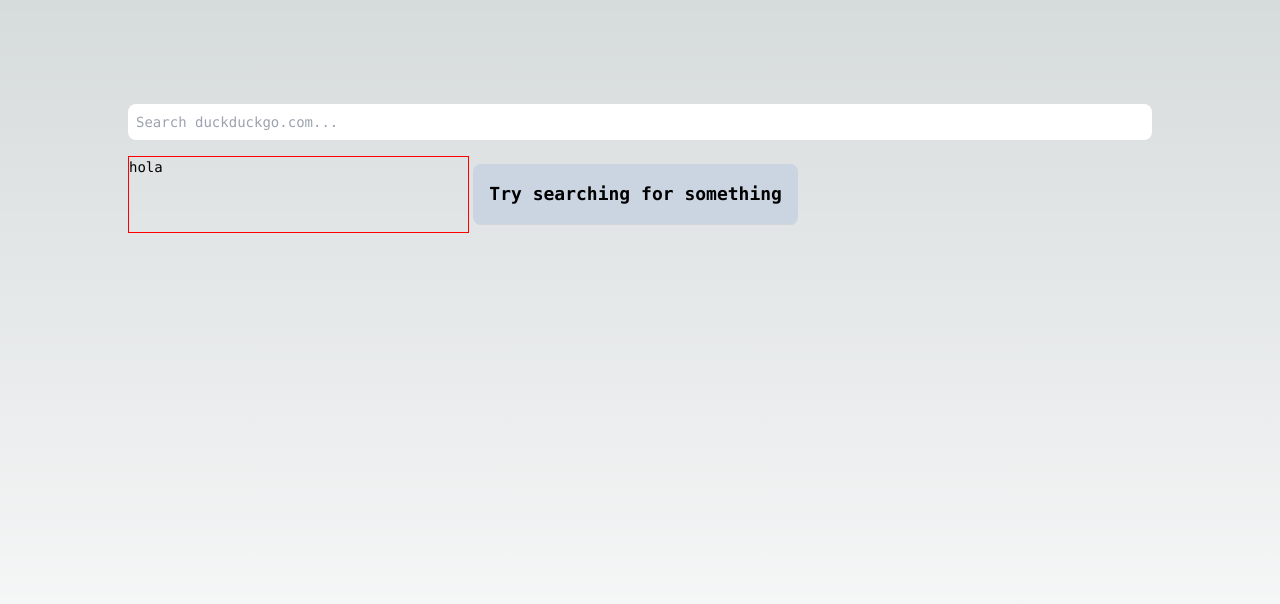
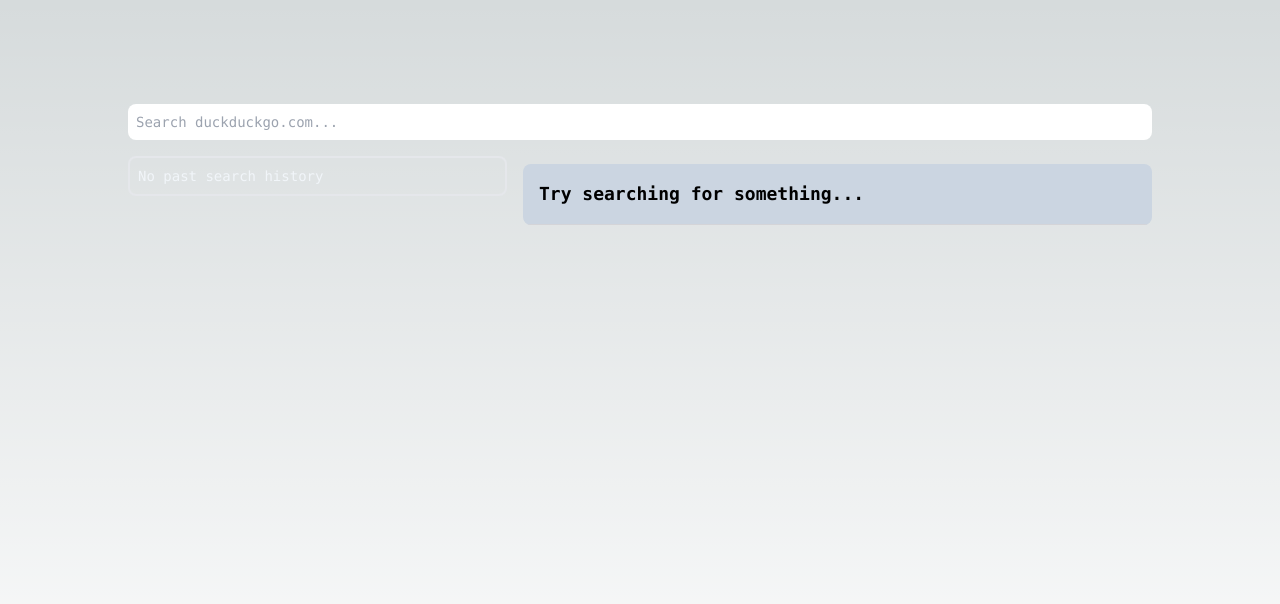
Before and after one commit to Lakshamana/duckduckgoer-client, a Next.js app: page / in a window 1280 px wide. Shown: the top 604 px of the page. Built offline with nearby package versions, Linux system fonts and the light colour scheme.

Commit message:
feat: create search history

```diff
--- a/app/components/results-table.tsx
+++ b/app/components/results-table.tsx
@@ -3,7 +3,7 @@
 export function ResultsTable({ data, firstSearch, loading }: ResultsTableProps) {
   if (loading) {
     return (
-      <section className='overflow-x-hidden overflow-y-auto my-2 bg-slate-300 rounded-lg'>
+      <section className='w-full overflow-x-hidden overflow-y-auto my-2 bg-slate-300 rounded-lg'>
         <div className='flex flex-row items-center justify-between p-4 border-b border-zinc-300'>
           <div className='flex flex-col items-start'>
             <h3 className='text-lg font-bold'> Loading... </h3>
@@ -15,11 +15,11 @@
 
   if (!data.length) {
     return (
-      <section className='overflow-x-hidden overflow-y-auto my-2 bg-slate-300 rounded-lg'>
+      <section className='w-full overflow-x-hidden overflow-y-auto my-2 bg-slate-300 rounded-lg'>
         <div className='flex flex-row items-center justify-between p-4 border-b border-zinc-300'>
           <div className='flex flex-col items-start'>
             <h3 className='text-lg font-bold'>
-              {firstSearch ? 'Try searching for something' : 'No results found for that search'}
+              {firstSearch ? 'Try searching for something...' : 'No results found for that search'}
             </h3>
           </div>
         </div>
--- a/app/components/search-history.tsx
+++ b/app/components/search-history.tsx
@@ -1,7 +1,27 @@
-export function SearchHistory({ dataHistory }: any) {
+import { SearchHistoryProps } from '@/app/types'
+
+export function SearchHistory({ searchHistory, onSelectedItem }: SearchHistoryProps) {
+  let useInnerComponent = <p className='m-2 text-slate-100'>No past search history</p>
+
+  if (searchHistory?.length) {
+    useInnerComponent = (
+      <ul className='list-outside'>
+        {searchHistory.map(item => {
+          return (
+            <li key={item.id}>
+              <div className='flex flex-col items-start p-2 hover:text-sky-600'>
+                <h3 onClick={() => onSelectedItem(item.title)} className='text-lg font-bold'>{item.title}</h3>
+              </div>
+            </li>
+          )
+        })}
+      </ul>
+    )
+  }
+
   return (
-    <div className='flex mr-1 w-1/3'>
-
+    <div className='mr-4 w-3/5 border-2 border-white-100 rounded-lg overflow-x-auto'>
+      {useInnerComponent}
     </div>
   )
 }
--- a/app/page.tsx
+++ b/app/page.tsx
@@ -1,49 +1,67 @@
 'use client'
 
-import React from 'react'
+import React, { useRef, useState } from 'react'
 import { ResultsTable } from '@/app/components'
 import { retrieveData } from './services/retrieve-data'
+import { SearchHistory } from './components/search-history'
 
 export default function Home() {
-  const [search, setSearch] = React.useState('')
-  const [firstSearch, setFirstSearch] = React.useState(true)
-  const [loading, setLoading] = React.useState(false)
-  const [data, setData] = React.useState([])
+  const searchRef = useRef<HTMLInputElement | null>(null)
+  const [search, setSearch] = useState('')
+  const [firstSearch, setFirstSearch] = useState(true)
+  const [loading, setLoading] = useState(false)
+  const [data, setData] = useState([])
+  const [searchHistory, setSearchHistory] = useState([] as any[])
 
-  async function handleSubmit(e: React.SyntheticEvent) {
-    e.preventDefault()
-
+  async function searchItem(search: string) {
     setLoading(true)
     setFirstSearch(false)
 
-    // Fetch data from the API
     const response = await retrieveData(search)
 
     setData(response)
     setLoading(false)
+
+    console.log(search)
+    setSearchHistory([
+      { id: `id-${Date.now()}`, title: search, url: '#' },
+      ...searchHistory.filter(item => item.title !== search),
+    ])
+
+    setSearch('')
+
+    if (searchRef?.current) {
+      searchRef.current.focus()
+      searchRef.current.value = search
+    }
+  }
+
+  async function handleSubmit(e: React.SyntheticEvent) {
+    e.preventDefault()
+    searchItem(search)
   }
 
   return (
     <main className='flex min-h-screen flex-col items-center justify-between p-24'>
       <div className='w-full flex flex-col max-w-5xl items-stretch justify-center font-mono text-sm lg:flex'>
         <div className='w-full mb-2'>
-          <form onSubmit={handleSubmit}>
+          <form onSubmit={handleSubmit} action="post">
             <label htmlFor='search'></label>
             <input
               placeholder='Search duckduckgo.com...'
               type='text'
               id='search'
               name='search'
-              onChange={(e) => setSearch(e.target.value)}
+              ref={searchRef}
+              value={search}
+              onChange={e => setSearch(e.target.value)}
               className='my-2 block w-full rounded-lg focus:ring-0 sm:text-sm border-zinc-300 p-2'
             />
-            <button className="hidden" type="submit"></button>
+            <button className='hidden' type='submit'></button>
           </form>
         </div>
-        <div className='flex'>
-          <div className='flex mr-1 w-1/3' style={{ border: '1px solid red' }}>
-            hola
-          </div>
+        <div className='flex items-start'>
+          <SearchHistory searchHistory={searchHistory} onSelectedItem={searchItem}></SearchHistory>
           <ResultsTable data={data} firstSearch={firstSearch} loading={loading}></ResultsTable>
         </div>
       </div>
--- a/app/services/retrieve-data.ts
+++ b/app/services/retrieve-data.ts
@@ -11,7 +11,6 @@
   // const data = await response.json()
   // return data.results
 
-  console.log(searchTerm)
   return promsify([
     {
       id: 'id-1',
--- a/app/types/index.ts
+++ b/app/types/index.ts
@@ -1,2 +1,3 @@
+export * from './search-item'
 export * from './results-table-props'
-export * from './response-data-item'
+export * from './search-history-props'
--- a/app/types/search-history-props.ts
+++ b/app/types/search-history-props.ts
@@ -1,5 +1,6 @@
-import { SearchItem } from './response-data-item'
+import { SearchItem } from './search-item'
 
 export type SearchHistoryProps = {
   searchHistory: SearchItem[]
+  onSelectedItem: (item: string) => void
 }
```
Also changed, not shown: app/types/search-item.ts (renamed from app/types/response-data-item.ts).
